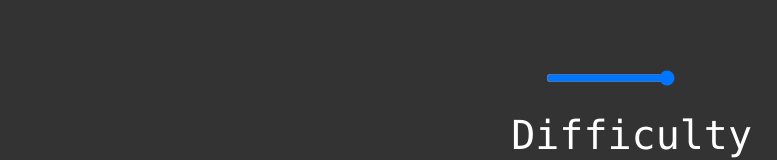
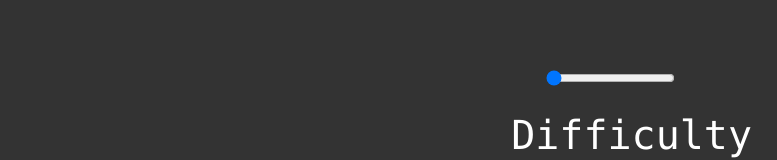
Before and after one commit to Atharva21/N-Puzzle, a React (Create React App) app: page / in a window 1280 px wide. Shown: the part 612-772 px from the top of the page, without its empty margins (503-1280 px from the left). Built offline with nearby package versions, Linux system fonts and the light colour scheme.

Commit message:
added difficulty TODO: props state and replay button

```diff
--- a/src/components/App.jsx
+++ b/src/components/App.jsx
@@ -18,15 +18,39 @@ function App() {
     });
   }
 
+  function onRangeChanged(event) {
+    const value = event.target.value;
+    console.log(value);
+    setState(prev => {
+      return {
+        statusStyle: { display: "none" },
+        gridSize: value
+      };
+    });
+  }
+
+  function getGrid() {
+    return <Grid size={state.gridSize} winstate={winState} />;
+  }
+
   return (
     <div className="container">
-      <Grid size={state.gridSize} winstate={winState} />
+      {getGrid()}
+      {/* <Grid size={state.gridSize} winstate={winState} /> */}
       <div className="status" style={state.statusStyle}>
         <div className="win-text">You win!!</div>
-        <div className="replay-text">Replay</div>
+        {/* <div className="replay-text">Replay</div> */}
       </div>
       <div className="level-text">Difficulty</div>
-      <input type="range" orient="vertical" min="2" max="4" />
+      <input
+        type="range"
+        orient="vertical"
+        min="2"
+        max="4"
+        value={state.gridSize}
+        onChange={evt => onRangeChanged(evt)}
+        name="difficulty"
+      />
     </div>
   );
 }
--- a/src/components/Grid/Grid.jsx
+++ b/src/components/Grid/Grid.jsx
@@ -6,10 +6,20 @@ import "./Grid.css";
 
 function Grid(props) {
   const gridLength = Number(props.size) * Number(props.size) + 1;
+  // const [propsState, setPropsState] = useState(props);
   const [state, setState] = useState({
     array: initialFill(),
     pressed: null
   });
+
+  if (state.array.length !== gridLength) {
+    setState(prev => {
+      return {
+        ...prev,
+        array: initialFill()
+      };
+    });
+  }
 
   function handleMousePressed(index) {
     if (checkWin()) return;
```
